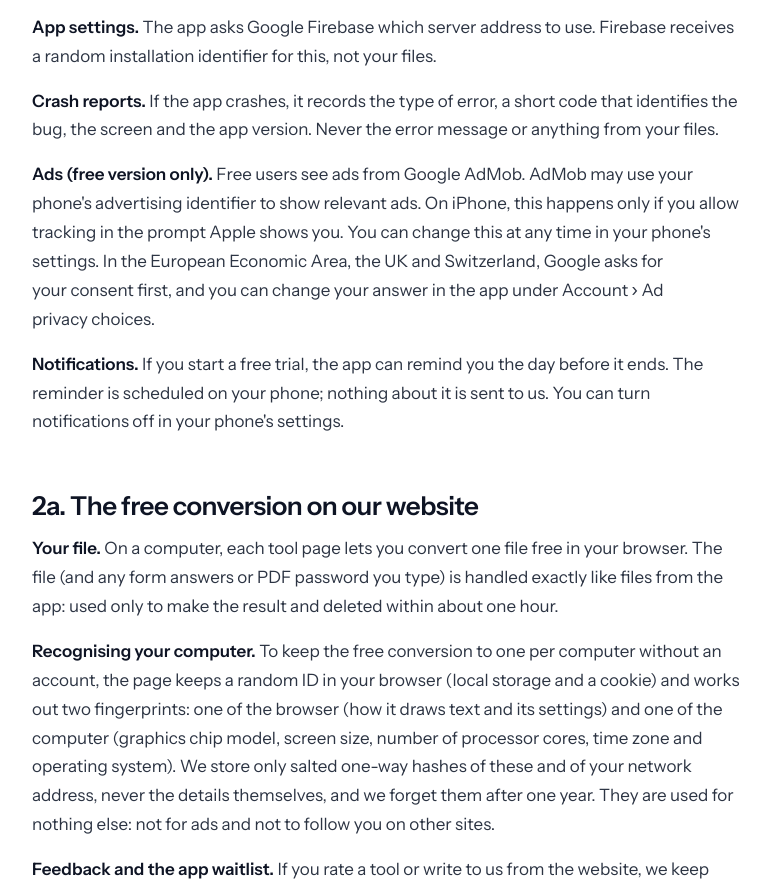
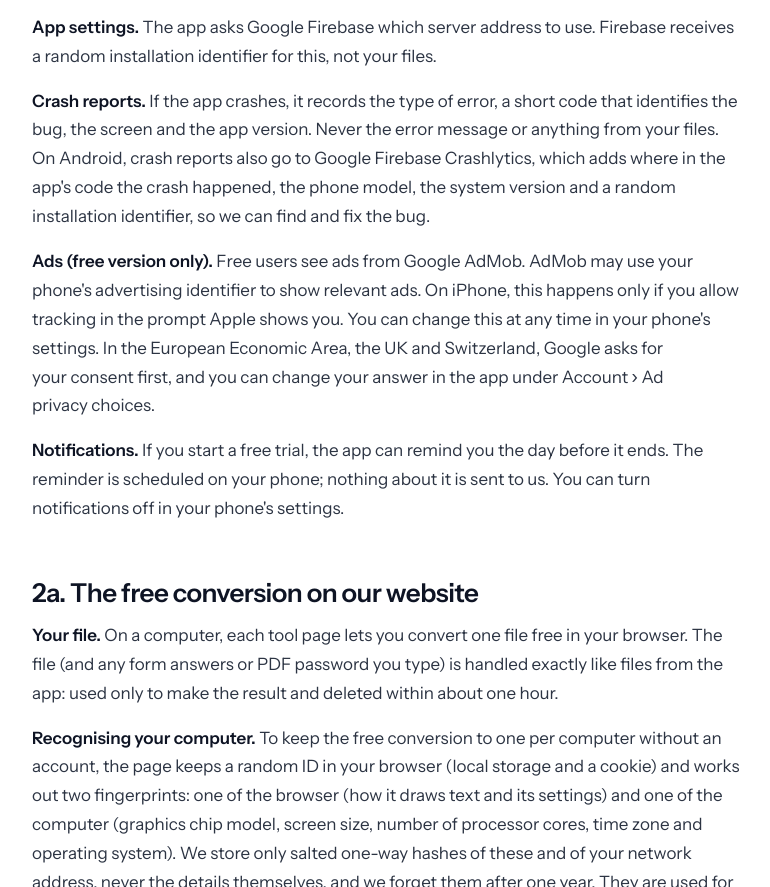
Before and after one commit to husnainjutt88/pdf-bridge-site, a plain HTML site: page privacy/index.html in a window 1280 px wide. Shown: the part 1693-2580 px from the top of the page, without its empty margins (252-1022 px from the left). Drawn offline with Linux system fonts and the light colour scheme.

Commit message:
Privacy: Android crash reports also go to Google Firebase Crashlytics, and what it adds

```diff
--- a/privacy/index.html
+++ b/privacy/index.html
@@ -64,7 +64,7 @@
 <p><strong>Usage events.</strong> The app records basic events, such as which tool you opened, whether a conversion succeeded, and when you reached the paywall, plus your phone's region setting (for example "PK"), so we know which countries the app is used in without using your location. The device identifier is stored in hashed (scrambled) form and kept for 180 days.</p>
 <p><strong>Purchases.</strong> Subscriptions are handled by Apple (App Store) or Google (Google Play), with RevenueCat managing them for us. We receive only the information needed to know whether you are subscribed. We never see your payment card details.</p>
 <p><strong>App settings.</strong> The app asks Google Firebase which server address to use. Firebase receives a random installation identifier for this, not your files.</p>
-<p><strong>Crash reports.</strong> If the app crashes, it records the type of error, a short code that identifies the bug, the screen and the app version. Never the error message or anything from your files.</p>
+<p><strong>Crash reports.</strong> If the app crashes, it records the type of error, a short code that identifies the bug, the screen and the app version. Never the error message or anything from your files. On Android, crash reports also go to Google Firebase Crashlytics, which adds where in the app's code the crash happened, the phone model, the system version and a random installation identifier, so we can find and fix the bug.</p>
 <p><strong>Ads (free version only).</strong> Free users see ads from Google AdMob. AdMob may use your phone's advertising identifier to show relevant ads. On iPhone, this happens only if you allow tracking in the prompt Apple shows you. You can change this at any time in your phone's settings. In the European Economic Area, the UK and Switzerland, Google asks for your consent first, and you can change your answer in the app under Account › Ad privacy choices.</p>
 <p><strong>Notifications.</strong> If you start a free trial, the app can remind you the day before it ends. The reminder is scheduled on your phone; nothing about it is sent to us. You can turn notifications off in your phone's settings.</p>
 
```
